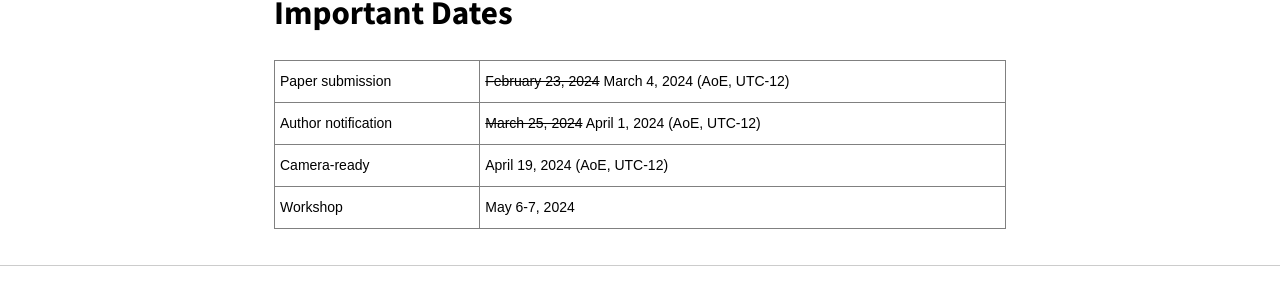
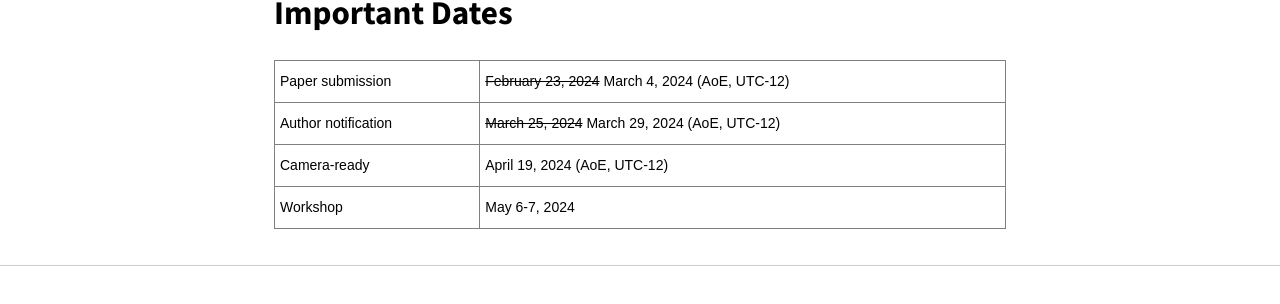
Before and after one commit to rafaelcaue/emas2024, a Jekyll site: the page built from index.md, in a window 1280 px wide. Shown: the part 646-950 px from the top of the page. Built offline with Jekyll 4.4.1, drawn with Linux system fonts in a browser that asks for light colours; nearby versions of some CDN libraries; our own code applies the rules of GitHub Pages for plain Markdown files.

Commit message:
Update index.md

```diff
--- a/index.md
+++ b/index.md
@@ -33,7 +33,7 @@ A key unifying theme underlying Artificial Intelligence is the idea of intellige
 <tbody>
   <tr>
     <td class="tg-0pky">Author notification</td>
-    <td class="tg-0pky"><s>March 25, 2024</s> April 1, 2024 (AoE, UTC-12)</td>
+    <td class="tg-0pky"><s>March 25, 2024</s> March 29, 2024 (AoE, UTC-12)</td>
   </tr>
   <tr>
     <td class="tg-0pky">Camera-ready</td>
```
